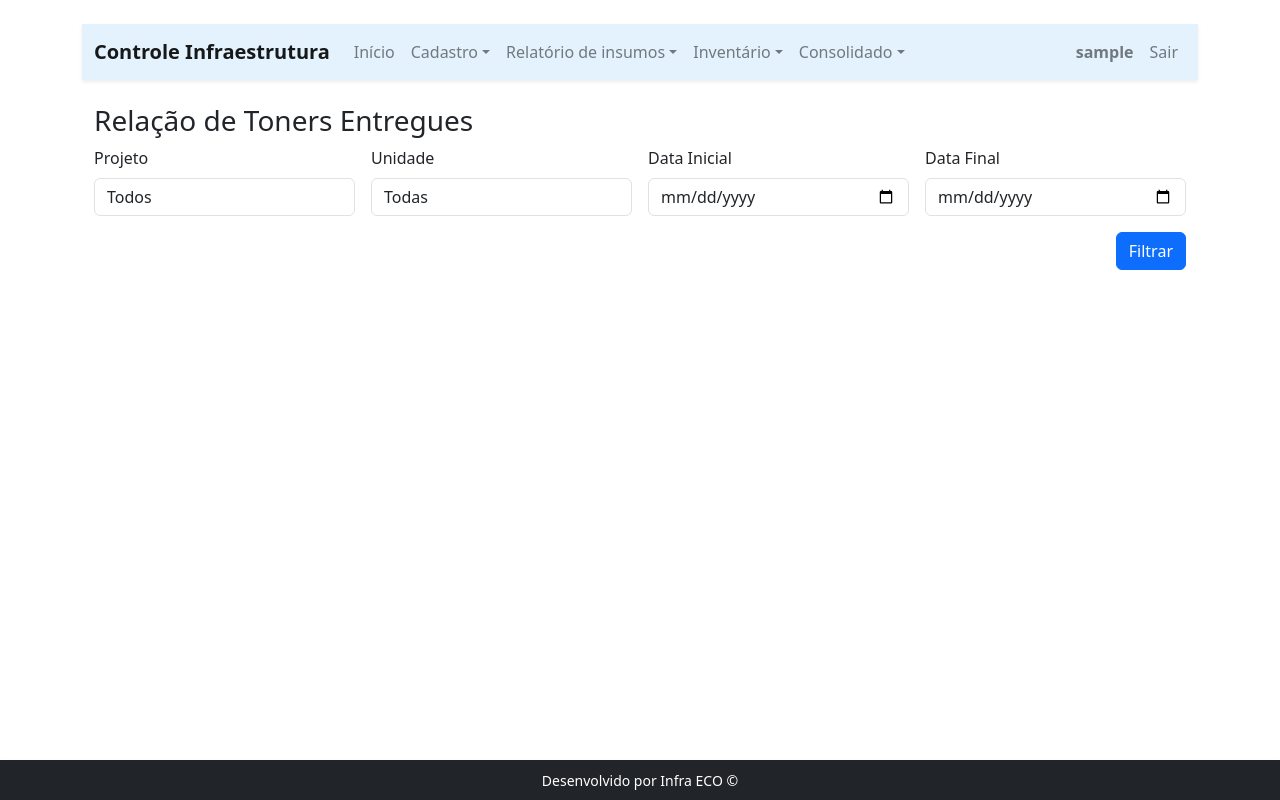
After one commit to gleisonmedeiros/controlesuprimentos, a Django app: page /controlesupri/relatorio-toners/ in a window 1280 px wide. The commit adds this page. Run offline with Django 5.2, Linux system fonts and the light colour scheme; the visitor is signed in with stand-in values (Sample User, id 1); data that the repository does not hold is empty; some libraries are stand-ins or nearby versions.

Commit message:
Implementado relatório de toner por nome

```diff
--- a/controlesuprimentos/cltsupri/templates/index.html
+++ b/controlesuprimentos/cltsupri/templates/index.html
@@ -35,6 +35,7 @@
           <ul class="dropdown-menu">
             <li><a class="dropdown-item" href="{% url 'pesquisa' %}">Geral</a></li>
             <li><a class="dropdown-item" href="{% url 'total_unidade' %}">Total por Unidade</a></li>
+            <li><a class="dropdown-item" href="{% url 'relatorio_toners' %}">Total por Suprimento</a>
           </ul>
         </li>
 
--- /dev/null
+++ b/controlesuprimentos/cltsupri/templates/relatorio_toners.html
@@ -0,0 +1,107 @@
+{% extends 'index.html' %}
+
+{% block content %}
+<div class="container mt-4">
+  <h3>Relação de Toners Entregues</h3>
+
+  <!-- Formulário de filtros -->
+  <form method="GET" class="row g-3 mb-4">
+
+    <!-- Projeto -->
+    <div class="col-md-3">
+      <label for="projeto" class="form-label">Projeto</label>
+      <select name="projeto" id="projeto" class="form-control">
+        <option value="">Todos</option>
+        {% for projeto in projetos %}
+          <option value="{{ projeto.id }}" {% if projeto.id|stringformat:"s" == projeto_id %}selected{% endif %}>
+            {{ projeto.nome }}
+          </option>
+        {% endfor %}
+      </select>
+    </div>
+
+    <!-- Unidade -->
+    <div class="col-md-3">
+      <label for="unidade" class="form-label">Unidade</label>
+      <select name="unidade" id="unidade" class="form-control">
+        <option value="">Todas</option>
+        {% for unidade in unidades %}
+          {% if not projeto_id or unidade.projeto.id|stringformat:"s" == projeto_id %}
+            <option value="{{ unidade.id }}" {% if unidade.id|stringformat:"s" == unidade_id %}selected{% endif %}>
+              {{ unidade.nome }}
+            </option>
+          {% endif %}
+        {% endfor %}
+      </select>
+    </div>
+
+    <!-- Data Inicial -->
+    <div class="col-md-3">
+      <label for="data_inicio" class="form-label">Data Inicial</label>
+      <input type="date" class="form-control" id="data_inicio" name="data_inicio" value="{{ data_inicio }}">
+    </div>
+
+    <!-- Data Final -->
+    <div class="col-md-3">
+      <label for="data_fim" class="form-label">Data Final</label>
+      <input type="date" class="form-control" id="data_fim" name="data_fim" value="{{ data_fim }}">
+    </div>
+
+    <!-- Botão de filtro -->
+    <div class="col-12 d-flex justify-content-end">
+      <button type="submit" class="btn btn-primary">Filtrar</button>
+    </div>
+  </form>
+
+  <!-- Tabela de resultados -->
+  {% if entregas %}
+    <table class="table table-striped table-hover mt-3">
+      <thead class="table-light">
+        <tr>
+          <th>Suprimento</th>
+          <th>Total Entregue</th>
+        </tr>
+      </thead>
+      <tbody>
+        {% for e in entregas %}
+          <tr>
+            <td>{{ e.suprimento__nome }}</td>
+            <td>{{ e.total }}</td>
+          </tr>
+        {% endfor %}
+      </tbody>
+    </table>
+  {% elif data_inicio or data_fim or projeto_id or unidade_id %}
+    <div class="alert alert-warning mt-3">
+      Nenhum toner entregue no período ou filtros selecionados.
+    </div>
+  {% endif %}
+</div>
+
+<!-- JavaScript para filtrar unidades dinamicamente -->
+<script>
+  const projetoSelect = document.getElementById('projeto');
+  const unidadeSelect = document.getElementById('unidade');
+
+  // Armazena todas as unidades em um objeto JS
+  const todasUnidades = [
+    {% for unidade in unidades %}
+      {id: '{{ unidade.id }}', nome: '{{ unidade.nome }}', projeto_id: '{{ unidade.projeto.id }}'},
+    {% endfor %}
+  ];
+
+  projetoSelect.addEventListener('change', () => {
+    const projetoId = projetoSelect.value;
+    unidadeSelect.innerHTML = '<option value="">Todas</option>';
+
+    todasUnidades.forEach(u => {
+      if (!projetoId || u.projeto_id === projetoId) {
+        const opt = document.createElement('option');
+        opt.value = u.id;
+        opt.textContent = u.nome;
+        unidadeSelect.appendChild(opt);
+      }
+    });
+  });
+</script>
+{% endblock %}
--- a/controlesuprimentos/cltsupri/urls.py
+++ b/controlesuprimentos/cltsupri/urls.py
@@ -22,6 +22,8 @@ urlpatterns = [
     path('pesquisa/', views.pesquisa, name='pesquisa'),
     path('total_unidade/', views.total_unidade, name='total_unidade'),
     path('pesquisa_entrega/', views.pesquisa_entrega, name='pesquisa_entrega'),
+    path('relatorio-toners/', views.relatorio_toners, name='relatorio_toners'),
+    #path('relatorio-toners/pdf/', views.relatorio_toners_pdf, name='relatorio_toners_pdf'),
     path('inventario/', views.inventario, name='inventario'),
     path('equipamentos/', views.cadastro_equipamento, name='cadastro_equipamento'),
     path('associar-unidade/', views.associar_unidade, name='associar_unidade'),
--- a/controlesuprimentos/cltsupri/views.py
+++ b/controlesuprimentos/cltsupri/views.py
@@ -1,4 +1,4 @@
-
+from django.db.models import Sum
 import openpyxl
 from django.http import HttpResponse
 from django.contrib.auth.decorators import login_required
@@ -510,6 +510,49 @@ def pesquisa_entrega(request):
         'unidades': unidades,
         'suprimentos': suprimentos,
     })
+
+@login_required(login_url='login')
+def relatorio_toners(request):
+    data_inicio = request.GET.get('data_inicio')
+    data_fim = request.GET.get('data_fim')
+    projeto_id = request.GET.get('projeto')
+    unidade_id = request.GET.get('unidade')
+
+    projetos = Projeto.objects.all()
+    unidades = Unidade.objects.all()
+
+    entregas = EntregaSuprimento.objects.all()
+
+    # Filtro por data
+    if data_inicio and data_fim:
+        entregas = entregas.filter(data__range=[data_inicio, data_fim])
+
+    # Filtro por projeto
+    if projeto_id:
+        entregas = entregas.filter(unidade__projeto_id=projeto_id)
+        unidades = unidades.filter(projeto_id=projeto_id)  # restringe unidades no select
+
+    # Filtro por unidade
+    if unidade_id:
+        entregas = entregas.filter(unidade_id=unidade_id)
+
+    # Agrupa por suprimento
+    entregas = (
+        entregas.values('suprimento__nome')
+        .annotate(total=Sum('quantidade_entregue'))
+        .order_by('suprimento__nome')
+    )
+
+    context = {
+        'entregas': entregas,
+        'data_inicio': data_inicio,
+        'data_fim': data_fim,
+        'projetos': projetos,
+        'unidades': unidades,
+        'projeto_id': projeto_id,
+        'unidade_id': unidade_id,
+    }
+    return render(request, 'relatorio_toners.html', context)
 
 #############################################
 
```
